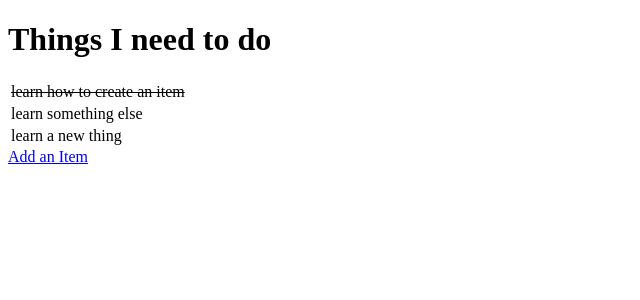
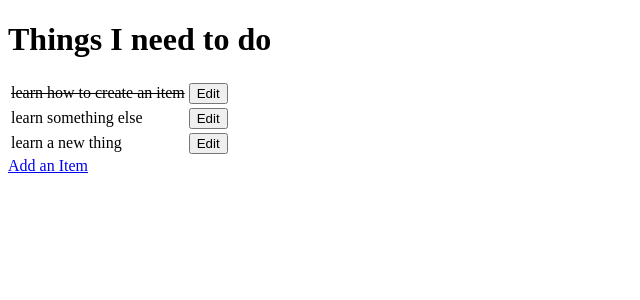
Before and after one commit to siobhanlgorman/ci-fsf-hello-django, a Django app: page / in a window 1280 px wide. Shown: the top 300 px of the page, without its empty margins (0-640 px from the left). Run offline with Django 3.2, Linux system fonts and the light colour scheme; data comes from the database, SQL or seed files in the repository.

Commit message:
Add edit buttons to items

```diff
--- a/todo/templates/todo/todo_list.html
+++ b/todo/templates/todo/todo_list.html
@@ -20,6 +20,12 @@
             {% else %}
                 <td>{{ item.name }}</td>
             {% endif %}
+            <td>
+                <a href="/edit/{{ item.id }}">
+                <button>
+                    Edit
+                </button></a>
+            </td>
         </tr>
         {% empty %}
         <td>You have nothing to do.</td>
```
